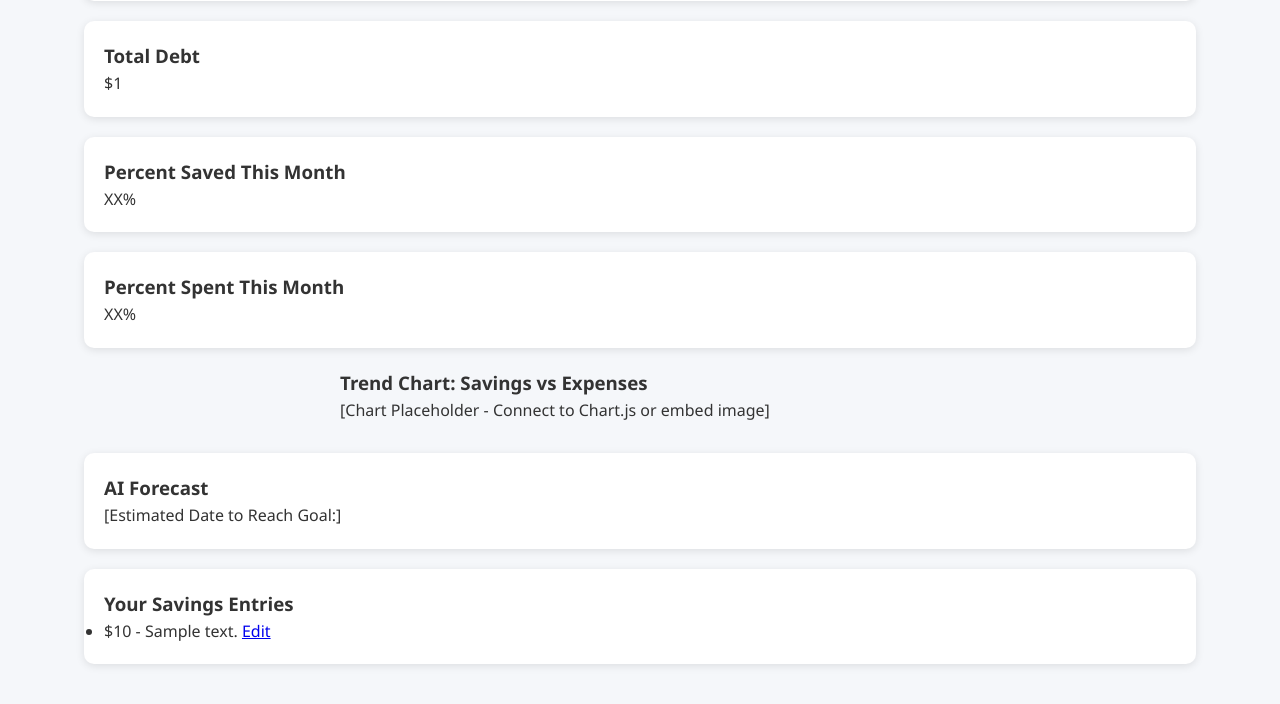
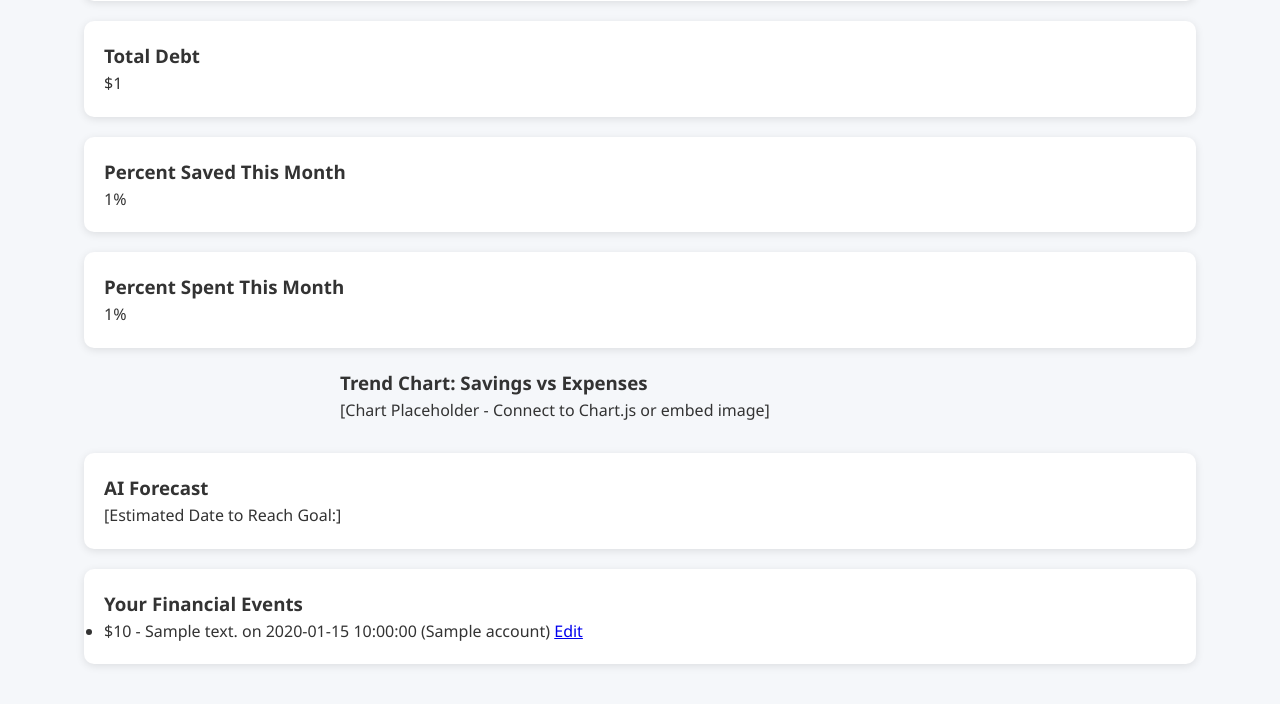
Before and after one commit to Demetriusns/WealthWatchers, a Python web app: template src/templates/home.html in a window 1280 px wide. Shown: the part 435-1139 px from the top of the page. Run offline with Jinja, Linux system fonts and the light colour scheme; the template is opened without the code that fills it: most values are stand-ins (such as "Sample title", 1, 10 or a date in 2020).

Commit message:
Updated Savings Page to now be Event Page, and update the home.html to reflect the new name changes.

```diff
--- a/src/templates/home.html
+++ b/src/templates/home.html
@@ -2,7 +2,7 @@
 <html lang="en">
 <head>
     <meta charset="UTF-8">
-    <title>WealthWachers - Home Page </title>
+    <title>WealthWatchers - Home Page</title>
     <link rel="stylesheet" href="{{ url_for('static', filename='WealthWatchersStyle.css') }}">
 </head>
 <body>
@@ -18,32 +18,27 @@
 
         <div class="card">
             <h3>Total Net Worth</h3>
-            <p>${{net_worth}} (Assets - Liabilities)</p>
-            <!-- Replace with dynamic value from database -->
+            <p>${{ net_worth }} (Assets - Liabilities)</p>
         </div>
 
         <div class="card">
             <h3>Total Savings</h3>
-            <p>${{total_assets}}</p>
-            <!-- Replace with dynamic value from database -->
+            <p>${{ total_assets }}</p>
         </div>
 
         <div class="card">
             <h3>Total Debt</h3>
-            <p>${{total_liabilities}}</p>
-            <!-- Replace with dynamic value from database -->
+            <p>${{ total_liabilities }}</p>
         </div>
 
         <div class="card">
             <h3>Percent Saved This Month</h3>
-            <p>XX%</p>
-            <!-- Replace with dynamic value from database -->
+            <p>{{ percent_saved }}%</p>
         </div>
 
         <div class="card">
             <h3>Percent Spent This Month</h3>
-            <p>XX%</p>
-            <!-- Replace with dynamic value from database -->
+            <p>{{ percent_spent }}%</p>
         </div>
 
         <div class="chart-container">
@@ -57,15 +52,15 @@
         </div>
 
         <div class="card">
-            <h3>Your Savings Entries</h3>
+            <h3>Your Financial Events</h3>
             <ul>
-                {% for saving in savings %}
+                {% for event in events %}
                     <li>
-                        ${{ saving.amount }} - {{ saving.description }}
-                        <a href="{{ url_for('savings_edit', savings_id=saving.savings_id) }}">Edit</a>
+                        ${{ event.amount }} - {{ event.description }} on {{ event.date }} ({{ event.account.name }})
+                        <a href="{{ url_for('edit_event', event_id=event.id) }}">Edit</a>
                     </li>
                 {% else %}
-                    <li>No savings recorded yet.</li>
+                    <li>No events recorded yet.</li>
                 {% endfor %}
             </ul>
         </div>
```
Also changed, not shown: src/templates/events_page.html (renamed from src/templates/savings_page.html, +8 -8 lines).
